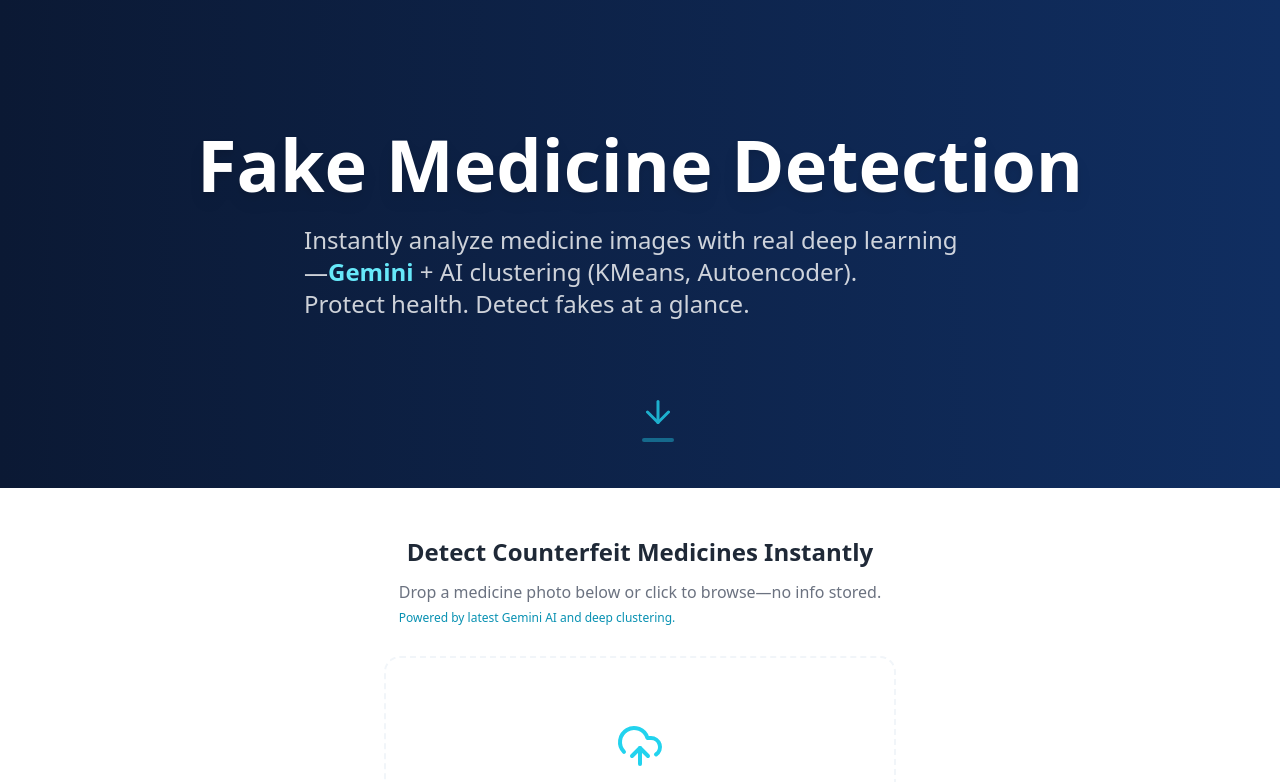
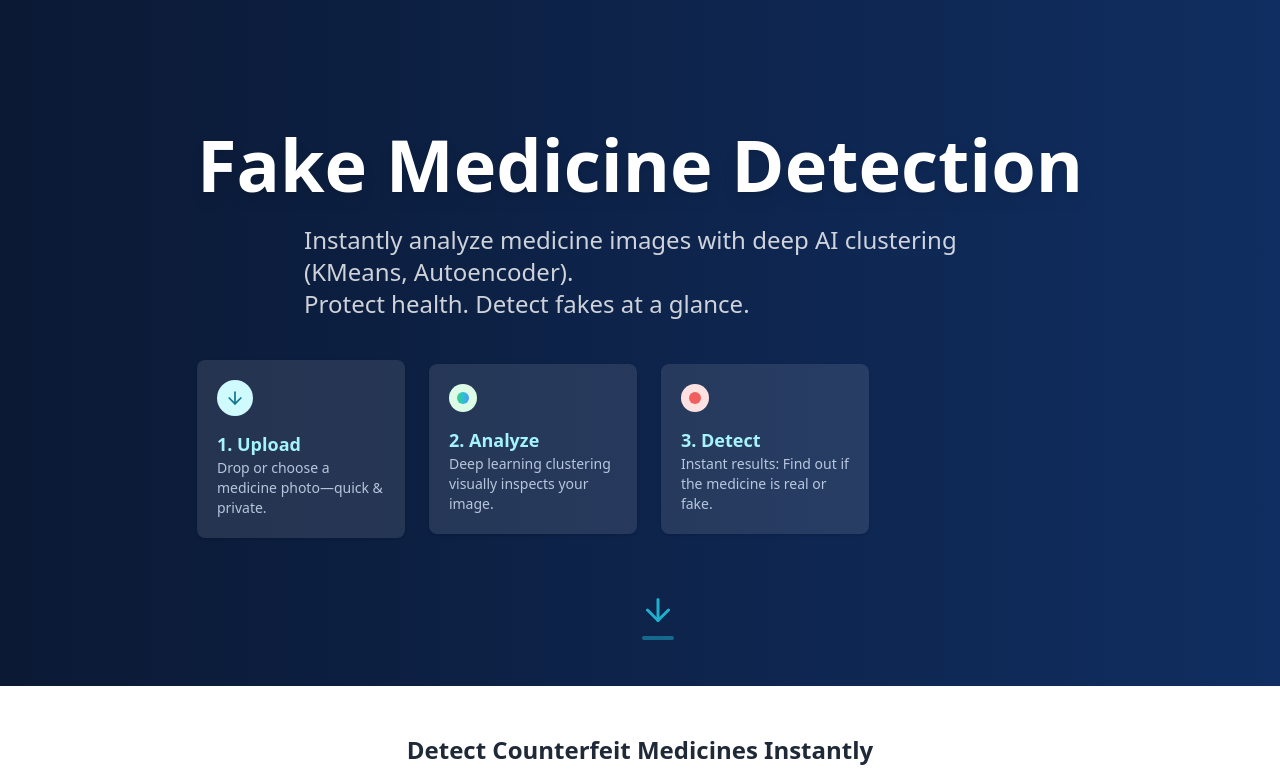
Before and after one commit to V4T5AV/medicheck-scroll-detect, a React (Vite) app: page / in a window 1280 px wide. Shown: the top 782 px of the page. Built offline with nearby package versions, Linux system fonts and the light colour scheme.

Commit message:
Refine UI and remove Gemini mention
- Added more UI elements.
- Removed Gemini API mention from the hero section.

```diff
--- a/src/components/HeroSection.tsx
+++ b/src/components/HeroSection.tsx
@@ -1,6 +1,36 @@
 
 import { ArrowDown } from "lucide-react";
 import AnimatedSection from "./ui/AnimatedSection";
+
+const highlights = [
+  {
+    title: "1. Upload",
+    desc: "Drop or choose a medicine photo—quick & private.",
+    icon: (
+      <span className="inline-block bg-cyan-100 p-2 rounded-full">
+        <ArrowDown size={20} className="text-cyan-700" />
+      </span>
+    ),
+  },
+  {
+    title: "2. Analyze",
+    desc: "Deep learning clustering visually inspects your image.",
+    icon: (
+      <span className="inline-block bg-green-100 p-2 rounded-full">
+        <span className="block w-3 h-3 bg-gradient-to-r from-green-500 via-cyan-500 to-blue-500 rounded-full animate-pulse"></span>
+      </span>
+    ),
+  },
+  {
+    title: "3. Detect",
+    desc: "Instant results: Find out if the medicine is real or fake.",
+    icon: (
+      <span className="inline-block bg-red-100 p-2 rounded-full">
+        <span className="block w-3 h-3 bg-red-500 rounded-full animate-pulse"></span>
+      </span>
+    ),
+  },
+];
 
 const HeroSection = () => (
   <section className="w-full flex flex-col justify-center items-center py-24 md:py-32 bg-gradient-to-r from-[#0b1934] to-[#102e61] min-h-[50vh] relative overflow-hidden">
@@ -8,11 +38,27 @@ const HeroSection = () => (
       <h1 className="text-5xl md:text-7xl font-extrabold text-white drop-shadow-lg mb-6">
         Fake Medicine Detection
       </h1>
-      <p className="text-lg md:text-2xl text-white/80 font-light mb-10 max-w-2xl mx-auto">
-        Instantly analyze medicine images with real deep learning—<span className="text-cyan-300 font-semibold">Gemini</span> + AI clustering (KMeans, Autoencoder).
+      {/* Updated tagline below, Gemini API mention removed */}
+      <p className="text-lg md:text-2xl text-white/80 font-light mb-8 max-w-2xl mx-auto">
+        Instantly analyze medicine images with deep AI clustering (KMeans, Autoencoder).
         <br className="hidden md:block" />
         Protect health. Detect fakes at a glance.
       </p>
+      {/* New Highlights Row */}
+      <div className="flex flex-col md:flex-row gap-4 md:gap-6 items-center justify-center pt-2 pb-2 mb-3 w-full max-w-2xl animate-fade-in">
+        {highlights.map((step, i) => (
+          <div
+            key={step.title}
+            className="flex flex-row md:flex-col items-center md:items-start bg-white/10 rounded-lg p-3 md:p-5 w-full md:w-56 shadow hover-scale"
+          >
+            <div className="mb-0 md:mb-2 mr-3 md:mr-0">{step.icon}</div>
+            <div>
+              <span className="block text-base md:text-lg font-bold text-cyan-200 leading-tight">{step.title}</span>
+              <span className="block text-xs md:text-sm text-blue-100/80 font-light">{step.desc}</span>
+            </div>
+          </div>
+        ))}
+      </div>
     </AnimatedSection>
     {/* Scroll down cue */}
     <div className="absolute left-1/2 bottom-10 -translate-x-1/2 flex flex-col items-center animate-bounce pointer-events-none">
```
